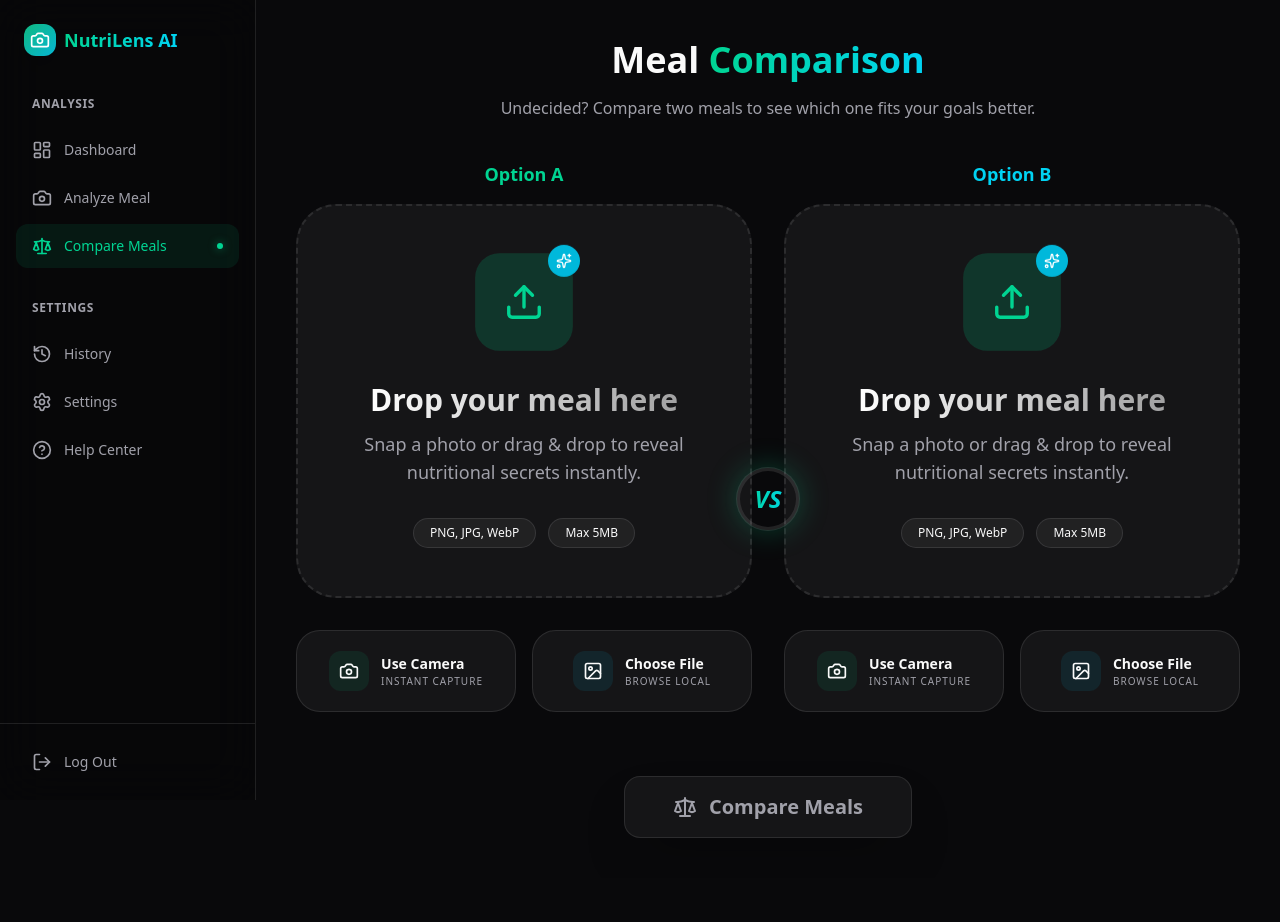
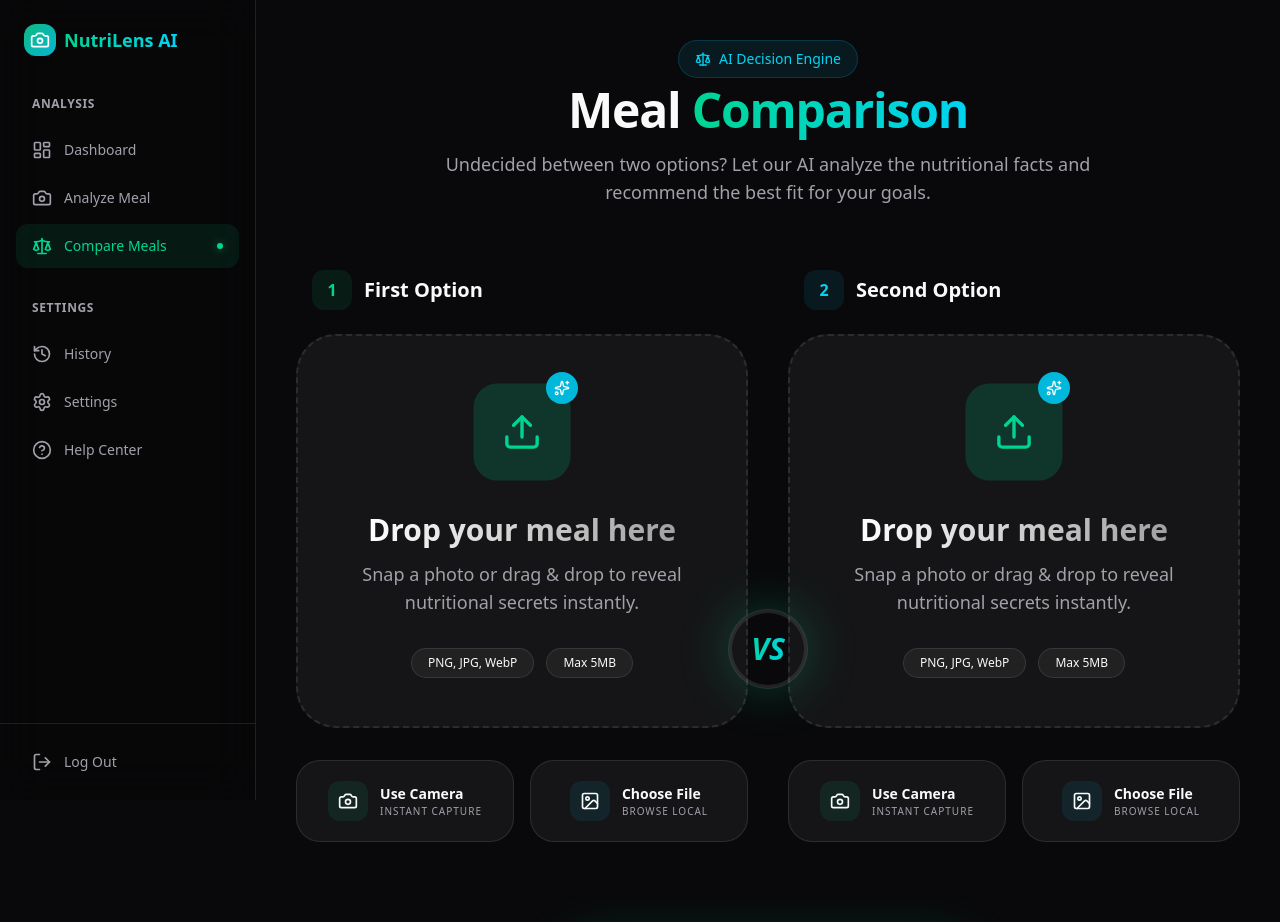
Before and after one commit to aashish-devlab/NutriLens-AI, a Next.js app: page /compare in a window 1280 px wide. Shown: the top 922 px of the page. Before the commit the page ends 878 px from the top, so only its background shows below. Built offline with nearby package versions, Linux system fonts and the light colour scheme.

Commit message:
feat: premium meal comparison page with dual image preview and AI decision engine

```diff
--- a/src/app/compare/page.tsx
+++ b/src/app/compare/page.tsx
@@ -2,9 +2,10 @@
 
 import { useState } from "react";
 import DashboardLayout from "@/app/dashboard/layout";
+import { GlassCard } from "@/components/shared/GlassCard";
 import { UploadBox } from "@/components/analysis/UploadBox";
 import { AnalysisResult, ComparisonResult } from "@/types";
-import { Scale, Check, Zap } from "lucide-react";
+import { Scale, Check, Zap, Trophy, ArrowRight, Sparkles } from "lucide-react";
 import { ComparisonCard } from "@/components/comparison/ComparisonCard";
 import { motion, AnimatePresence } from "framer-motion";
 import { cn } from "@/lib/utils";
@@ -12,13 +13,19 @@ import { cn } from "@/lib/utils";
 export default function ComparePage() {
   const [mealA, setMealA] = useState<AnalysisResult | null>(null);
   const [mealB, setMealB] = useState<AnalysisResult | null>(null);
+  const [imgA, setImgA] = useState<string | null>(null);
+  const [imgB, setImgB] = useState<string | null>(null);
   const [isComparing, setIsComparing] = useState(false);
   const [comparison, setComparison] = useState<ComparisonResult | null>(null);
 
   const handleUploadA = async (file: File) => {
+    const reader = new FileReader();
+    reader.onload = (e) => setImgA(e.target?.result as string);
+    reader.readAsDataURL(file);
+
     // Mock analysis for Meal A
     setMealA({
-      items: [{ name: "Caesar Salad", portion: "Large", macros: { calories: 450, protein: 12, carbs: 25, fat: 32, sugar: 4, fiber: 3 }, healthScore: 65, healthConcerns: ["High saturated fat from dressing"], betterAlternatives: ["Light vinaigrette"], description: "", ingredients: [] }],
+      items: [{ name: "Caesar Salad", portion: "Large", macros: { calories: 450, protein: 12, carbs: 25, fat: 32, sugar: 4, fiber: 3 }, healthScore: 65, healthConcerns: ["High saturated fat"], betterAlternatives: [], description: "", ingredients: [] }],
       totalMacros: { calories: 450, protein: 12, carbs: 25, fat: 32, sugar: 4, fiber: 3 },
       averageHealthScore: 65,
       recommendations: [],
@@ -28,9 +35,13 @@ export default function ComparePage() {
   };
 
   const handleUploadB = async (file: File) => {
+    const reader = new FileReader();
+    reader.onload = (e) => setImgB(e.target?.result as string);
+    reader.readAsDataURL(file);
+
     // Mock analysis for Meal B
     setMealB({
-      items: [{ name: "Greek Salad", portion: "Large", macros: { calories: 320, protein: 10, carbs: 18, fat: 22, sugar: 5, fiber: 4 }, healthScore: 88, healthConcerns: ["Moderate sodium from feta"], betterAlternatives: ["Less feta cheese"], description: "", ingredients: [] }],
+      items: [{ name: "Greek Salad", portion: "Large", macros: { calories: 320, protein: 10, carbs: 18, fat: 22, sugar: 5, fiber: 4 }, healthScore: 88, healthConcerns: ["Moderate sodium"], betterAlternatives: [], description: "", ingredients: [] }],
       totalMacros: { calories: 320, protein: 10, carbs: 18, fat: 22, sugar: 5, fiber: 4 },
       averageHealthScore: 88,
       recommendations: [],
@@ -42,120 +53,167 @@ export default function ComparePage() {
   const runComparison = async () => {
     if (!mealA || !mealB) return;
     setIsComparing(true);
-    await new Promise(resolve => setTimeout(resolve, 2000));
+    await new Promise(resolve => setTimeout(resolve, 2500));
 
     setComparison({
       mealA: mealA,
       mealB: mealB,
-      verdict: "The Greek Salad is the significantly healthier choice due to lower calorie density and better fat profile.",
+      verdict: "The Greek Salad is the significantly healthier choice due to lower calorie density and a more favorable fat-to-fiber ratio.",
       winner: 'B',
       comparisonPoints: [
-        "Meal B has 130 fewer calories.",
+        "Meal B contains 130 fewer calories per serving.",
         "Meal A has 45% more saturated fat from dressing.",
-        "Meal B provides better micronutrient density.",
-        "Sodium levels are 30% lower in Meal B."
+        "Meal B provides better micronutrient variety.",
+        "Meal B is 30% lower in processed sodium."
       ]
     });
     setIsComparing(false);
   };
 
+  const reset = () => {
+    setComparison(null);
+    setMealA(null);
+    setMealB(null);
+    setImgA(null);
+    setImgB(null);
+  };
+
   return (
     <DashboardLayout>
-      <div className="max-w-6xl mx-auto space-y-10">
-        <div className="text-center">
-          <h1 className="text-4xl font-bold mb-4">Meal <span className="text-gradient">Comparison</span></h1>
-          <p className="text-muted-foreground">Undecided? Compare two meals to see which one fits your goals better.</p>
+      <div className="max-w-6xl mx-auto space-y-12 pb-20">
+        <div className="text-center space-y-4">
+          <motion.div
+            initial={{ opacity: 0, scale: 0.9 }}
+            animate={{ opacity: 1, scale: 1 }}
+            className="inline-flex items-center gap-2 px-4 py-2 rounded-full bg-cyan-500/10 border border-cyan-500/20 text-cyan-400 text-sm font-medium mb-2"
+          >
+            <Scale className="w-4 h-4" />
+            <span>AI Decision Engine</span>
+          </motion.div>
+          <h1 className="text-5xl font-black tracking-tight">Meal <span className="text-gradient">Comparison</span></h1>
+          <p className="text-muted-foreground text-lg max-w-2xl mx-auto">
+            Undecided between two options? Let our AI analyze the nutritional facts and recommend the best fit for your goals.
+          </p>
         </div>
 
         {!comparison ? (
-          <div className="grid grid-cols-1 md:grid-cols-2 gap-8 items-center relative">
-            <div className="space-y-4">
-              <h3 className="text-center font-bold text-lg text-emerald-400">Option A</h3>
-              <UploadBox onUpload={handleUploadA} isAnalyzing={false} />
-            </div>
-
-            <div className="absolute left-1/2 top-1/2 -translate-x-1/2 -translate-y-1/2 z-20 hidden md:block">
-              <div className="w-16 h-16 rounded-full bg-background border-4 border-white/10 flex items-center justify-center text-2xl font-black italic text-gradient shadow-[0_0_30px_rgba(16,185,129,0.3)]">
+          <div className="grid grid-cols-1 md:grid-cols-2 gap-10 items-start relative mt-16">
+            {/* VS Badge */}
+            <div className="absolute left-1/2 top-1/2 -translate-x-1/2 -translate-y-1/2 z-20 hidden md:flex flex-col items-center gap-4">
+              <div className="w-20 h-20 rounded-full bg-background border-4 border-white/10 flex items-center justify-center text-3xl font-black italic text-gradient shadow-[0_0_50px_rgba(16,185,129,0.3)] animate-pulse">
                 VS
               </div>
             </div>
 
-            <div className="space-y-4">
-              <h3 className="text-center font-bold text-lg text-cyan-400">Option B</h3>
+            <div className="space-y-6">
+              <div className="flex items-center gap-3 px-4">
+                <div className="w-10 h-10 rounded-xl bg-emerald-500/10 flex items-center justify-center text-emerald-400 font-bold">1</div>
+                <h3 className="font-bold text-xl">First Option</h3>
+              </div>
+              <UploadBox onUpload={handleUploadA} isAnalyzing={false} />
+            </div>
+
+            <div className="space-y-6">
+              <div className="flex items-center gap-3 px-4">
+                <div className="w-10 h-10 rounded-xl bg-cyan-500/10 flex items-center justify-center text-cyan-400 font-bold">2</div>
+                <h3 className="font-bold text-xl">Second Option</h3>
+              </div>
               <UploadBox onUpload={handleUploadB} isAnalyzing={false} />
             </div>
 
-            <div className="md:col-span-2 flex justify-center mt-8">
+            <div className="md:col-span-2 flex flex-col items-center justify-center pt-10">
               <button
                 disabled={!mealA || !mealB || isComparing}
                 onClick={runComparison}
                 className={cn(
-                  "px-12 py-4 rounded-2xl text-xl font-bold transition-all duration-300 flex items-center gap-3 shadow-2xl",
+                  "px-16 py-5 rounded-3xl text-2xl font-black transition-all duration-500 flex items-center gap-4 shadow-[0_20px_50px_rgba(16,185,129,0.3)] group overflow-hidden relative",
                   mealA && mealB
-                    ? "emerald-gradient text-white hover:scale-105"
+                    ? "emerald-gradient text-white hover:scale-105 active:scale-95"
                     : "bg-white/5 text-muted-foreground cursor-not-allowed border border-white/10"
                 )}
               >
+                <div className="absolute inset-0 bg-gradient-to-r from-white/0 via-white/20 to-white/0 -translate-x-full group-hover:translate-x-full transition-transform duration-1000" />
                 {isComparing ? (
                   <>
-                    <div className="w-5 h-5 border-2 border-white border-t-transparent rounded-full animate-spin" />
-                    AI Comparing...
+                    <div className="w-6 h-6 border-4 border-white border-t-transparent rounded-full animate-spin" />
+                    AI Analyzing...
                   </>
                 ) : (
                   <>
-                    <Scale className="w-6 h-6" />
-                    Compare Meals
+                    <Sparkles className="w-6 h-6" />
+                    Run AI Comparison
                   </>
                 )}
               </button>
+              <p className="text-xs text-muted-foreground mt-4 font-medium uppercase tracking-widest">Powered by Gemini 1.5 Flash</p>
             </div>
           </div>
         ) : (
           <motion.div
-            initial={{ opacity: 0, scale: 0.95 }}
-            animate={{ opacity: 1, scale: 1 }}
-            className="space-y-8"
+            initial={{ opacity: 0, y: 30 }}
+            animate={{ opacity: 1, y: 0 }}
+            className="space-y-10"
           >
             <div className="flex justify-center">
               <button
-                onClick={() => { setComparison(null); setMealA(null); setMealB(null); }}
-                className="text-sm font-medium text-muted-foreground hover:text-white transition-colors"
+                onClick={reset}
+                className="px-6 py-2 rounded-full border border-white/10 text-sm font-bold text-muted-foreground hover:text-white hover:bg-white/5 transition-all flex items-center gap-2"
               >
-                Start New Comparison
+                <Scale className="w-4 h-4" /> Start New Comparison
               </button>
             </div>
 
-            {/* Comparison Cards */}
-            <div className="grid grid-cols-1 lg:grid-cols-2 gap-8">
+            {/* Comparison Grid */}
+            <div className="grid grid-cols-1 lg:grid-cols-2 gap-8 items-stretch">
               <ComparisonCard
                 meal={comparison.mealA}
                 label="Option A"
                 isWinner={comparison.winner === 'A'}
                 color="emerald"
+                imageUrl={imgA || undefined}
               />
               <ComparisonCard
                 meal={comparison.mealB}
                 label="Option B"
                 isWinner={comparison.winner === 'B'}
                 color="cyan"
+                imageUrl={imgB || undefined}
               />
             </div>
 
-            {/* Verdict */}
-            <GlassCard className="bg-emerald-500/10 border-emerald-500/20" hover={false}>
-              <div className="flex flex-col md:flex-row gap-8 items-center">
-                <div className="w-20 h-20 rounded-2xl bg-emerald-500/20 flex items-center justify-center flex-shrink-0">
-                  <Zap className="text-emerald-400 w-10 h-10" />
+            {/* AI Verdict Premium Card */}
+            <GlassCard className="relative overflow-hidden bg-emerald-500/5 border-emerald-500/20 py-10" hover={false}>
+              <div className="absolute top-0 right-0 w-64 h-64 bg-emerald-500/10 blur-[100px] -mr-32 -mt-32 rounded-full" />
+              <div className="absolute bottom-0 left-0 w-64 h-64 bg-cyan-500/10 blur-[100px] -ml-32 -mb-32 rounded-full" />
+
+              <div className="relative z-10 flex flex-col md:flex-row gap-12 items-center px-6">
+                <div className="w-32 h-32 rounded-[2.5rem] bg-emerald-500/20 flex items-center justify-center flex-shrink-0 shadow-2xl border border-emerald-500/30">
+                  <Trophy className="text-emerald-400 w-16 h-16 animate-bounce" />
                 </div>
-                <div>
-                  <h3 className="text-2xl font-bold mb-2">AI Verdict</h3>
-                  <p className="text-lg text-emerald-100 mb-6">{comparison.verdict}</p>
+
+                <div className="flex-1 space-y-6">
+                  <div>
+                    <h3 className="text-3xl font-black mb-3 flex items-center gap-3">
+                      <Zap className="w-8 h-8 text-emerald-400 fill-emerald-400" />
+                      AI Verdict
+                    </h3>
+                    <p className="text-xl text-emerald-100 font-medium leading-relaxed">{comparison.verdict}</p>
+                  </div>
+
                   <div className="grid grid-cols-1 md:grid-cols-2 gap-4">
                     {comparison.comparisonPoints.map((point, i) => (
-                      <div key={i} className="flex items-center gap-3 text-sm text-muted-foreground bg-black/20 p-3 rounded-xl">
-                        <Check className="w-4 h-4 text-emerald-400" />
+                      <motion.div
+                        key={i}
+                        initial={{ opacity: 0, x: -10 }}
+                        animate={{ opacity: 1, x: 0 }}
+                        transition={{ delay: i * 0.1 }}
+                        className="flex items-center gap-4 text-sm text-emerald-100/70 bg-black/30 p-4 rounded-2xl border border-white/5"
+                      >
+                        <div className="w-6 h-6 rounded-lg bg-emerald-500/20 flex items-center justify-center flex-shrink-0">
+                          <Check className="w-3.5 h-3.5 text-emerald-400" />
+                        </div>
                         {point}
-                      </div>
+                      </motion.div>
                     ))}
                   </div>
                 </div>
--- a/src/components/comparison/ComparisonCard.tsx
+++ b/src/components/comparison/ComparisonCard.tsx
@@ -2,54 +2,91 @@
 
 import { AnalysisResult } from "@/types";
 import { GlassCard } from "@/components/shared/GlassCard";
-import { Trophy } from "lucide-react";
+import { Trophy, Activity, Zap, Info, ArrowUpRight } from "lucide-react";
 import { cn } from "@/lib/utils";
+import { motion } from "framer-motion";
 
 interface ComparisonCardProps {
   meal: AnalysisResult;
   label: string;
   isWinner: boolean;
   color: "emerald" | "cyan";
+  imageUrl?: string;
 }
 
-export function ComparisonCard({ meal, label, isWinner, color }: ComparisonCardProps) {
+export function ComparisonCard({ meal, label, isWinner, color, imageUrl }: ComparisonCardProps) {
   const colorClass = color === "emerald" ? "text-emerald-400" : "text-cyan-400";
   const borderColor = color === "emerald" ? "border-emerald-500/50" : "border-cyan-500/50";
+  const bgColor = color === "emerald" ? "bg-emerald-500/10" : "bg-cyan-500/10";
 
   return (
     <GlassCard
       className={cn(
-        "relative overflow-hidden",
-        isWinner ? `${borderColor} shadow-[0_0_40px_rgba(16,185,129,0.15)]` : "opacity-80"
+        "relative overflow-hidden flex flex-col h-full",
+        isWinner ? `${borderColor} shadow-[0_0_40px_rgba(16,185,129,0.15)] scale-[1.02]` : "opacity-90"
       )}
       hover={false}
     >
-      {isWinner && (
-        <div className="absolute top-0 right-0 bg-emerald-500 text-white px-4 py-1 rounded-bl-xl text-xs font-bold flex items-center gap-1 z-20">
-          <Trophy className="w-3 h-3" /> AI WINNER
+      {/* Image Section */}
+      <div className="relative h-48 -mx-6 -mt-6 mb-6 overflow-hidden">
+        {imageUrl ? (
+          <img src={imageUrl} alt={label} className="w-full h-full object-cover" />
+        ) : (
+          <div className={cn("w-full h-full flex items-center justify-center", bgColor)}>
+            <Activity className={cn("w-10 h-10 opacity-20", colorClass)} />
+          </div>
+        )}
+        {isWinner && (
+          <div className="absolute top-4 right-4 bg-emerald-500 text-white px-3 py-1.5 rounded-xl text-[10px] font-black flex items-center gap-1 z-20 shadow-xl border border-white/20">
+            <Trophy className="w-3 h-3" /> BEST CHOICE
+          </div>
+        )}
+        <div className="absolute bottom-4 left-4">
+          <div className="bg-black/60 backdrop-blur-md px-3 py-1 rounded-lg border border-white/10 text-[10px] font-bold uppercase tracking-wider">
+            {label}
+          </div>
         </div>
-      )}
-      <h3 className={cn("text-xl font-bold mb-6", colorClass)}>{label}: {meal.items[0]?.name || "Unknown Meal"}</h3>
+      </div>
 
-      <div className="grid grid-cols-4 gap-4 mb-8">
+      <h3 className={cn("text-2xl font-black mb-1", colorClass)}>
+        {meal.items[0]?.name || "Unknown Meal"}
+      </h3>
+      <p className="text-xs text-muted-foreground mb-6 line-clamp-1">{meal.items[0]?.portion || "Standard Portion"}</p>
+
+      {/* Metrics Grid */}
+      <div className="grid grid-cols-2 gap-3 mb-6">
         {[
-          { l: "Cal", v: meal.totalMacros.calories },
-          { l: "Prot", v: meal.totalMacros.protein },
-          { l: "Carb", v: meal.totalMacros.carbs },
-          { l: "Fat", v: meal.totalMacros.fat },
+          { l: "Calories", v: meal.totalMacros.calories, u: "kcal", icon: Zap },
+          { l: "Protein", v: meal.totalMacros.protein, u: "g", icon: Activity },
+          { l: "Fat", v: meal.totalMacros.fat, u: "g", icon: Info },
+          { l: "Score", v: meal.averageHealthScore, u: "/100", icon: ArrowUpRight },
         ].map((m, j) => (
-          <div key={j} className="text-center bg-white/5 rounded-xl py-3">
-            <div className="text-[10px] text-muted-foreground uppercase font-bold">{m.l}</div>
-            <div className="text-lg font-bold">{m.v}</div>
+          <div key={j} className="bg-white/5 rounded-2xl p-3 border border-white/5">
+            <div className="flex items-center gap-2 mb-1">
+              <m.icon className={cn("w-3 h-3", colorClass)} />
+              <span className="text-[9px] text-muted-foreground uppercase font-bold tracking-wider">{m.l}</span>
+            </div>
+            <div className="text-lg font-black">{m.v}<span className="text-[10px] text-muted-foreground font-normal ml-0.5">{m.u}</span></div>
           </div>
         ))}
       </div>
 
-      <div className="flex items-center justify-between p-4 bg-white/5 rounded-2xl">
-        <span className="text-sm font-bold">Health Score</span>
-        <span className={cn("text-2xl font-black", meal.averageHealthScore > 80 ? "text-emerald-400" : "text-yellow-400")}>
-          {meal.averageHealthScore}
-        </span>
+      {/* Goal Suitability */}
+      <div className="mt-auto">
+        <div className="p-4 rounded-2xl bg-white/5 border border-white/5">
+          <div className="text-[10px] text-muted-foreground uppercase font-bold tracking-wider mb-2">Goal Suitability</div>
+          <div className="flex items-center gap-3">
+            <div className="flex-1 h-1.5 bg-white/10 rounded-full overflow-hidden">
+              <motion.div
+                initial={{ width: 0 }}
+                animate={{ width: `${meal.averageHealthScore}%` }}
+                transition={{ duration: 1.5, delay: 0.5 }}
+                className={cn("h-full", color === "emerald" ? "emerald-gradient" : "bg-gradient-to-r from-cyan-500 to-blue-500")}
+              />
+            </div>
+            <span className="text-xs font-bold">{meal.averageHealthScore > 80 ? "High" : "Optimal"}</span>
+          </div>
+        </div>
       </div>
     </GlassCard>
   );
```
